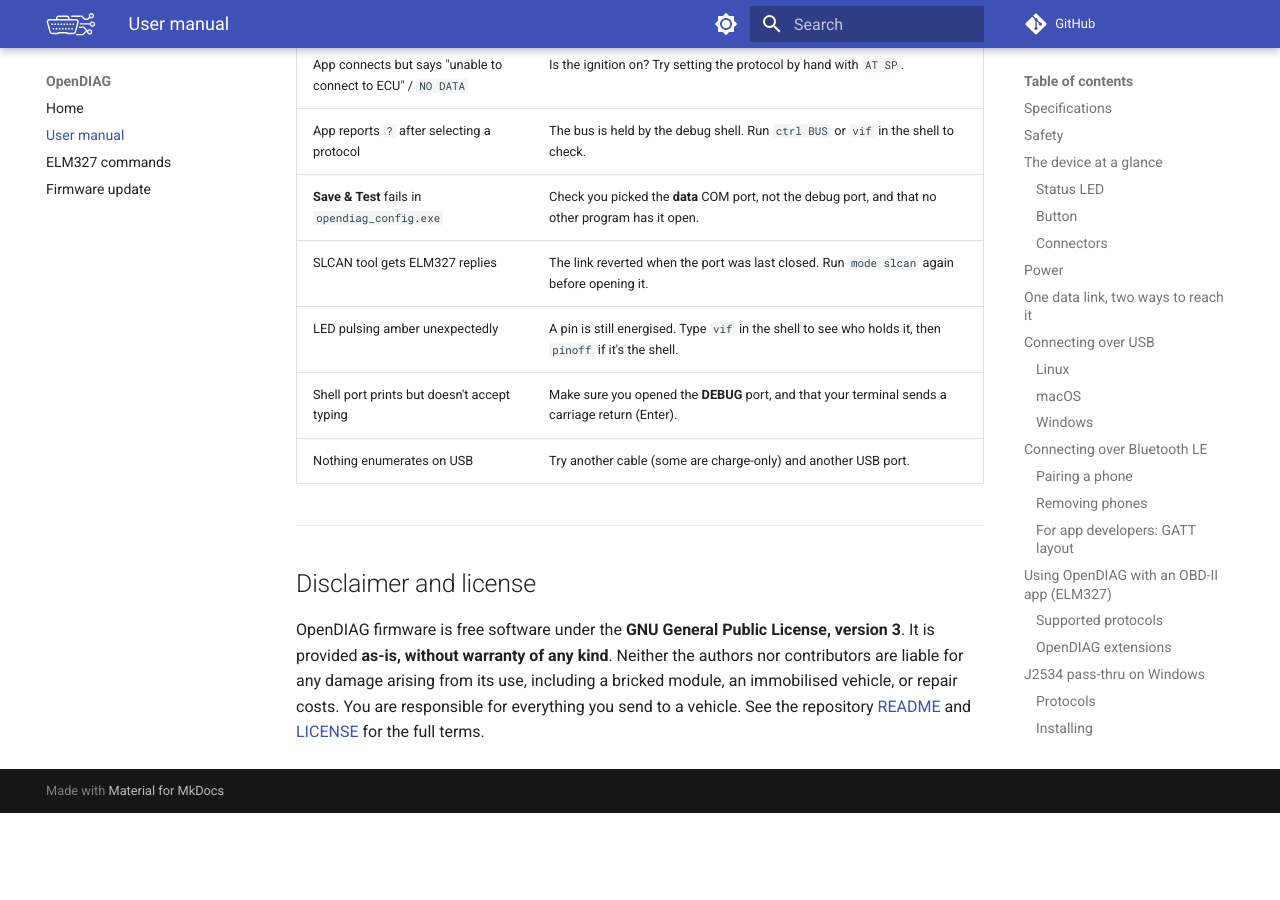
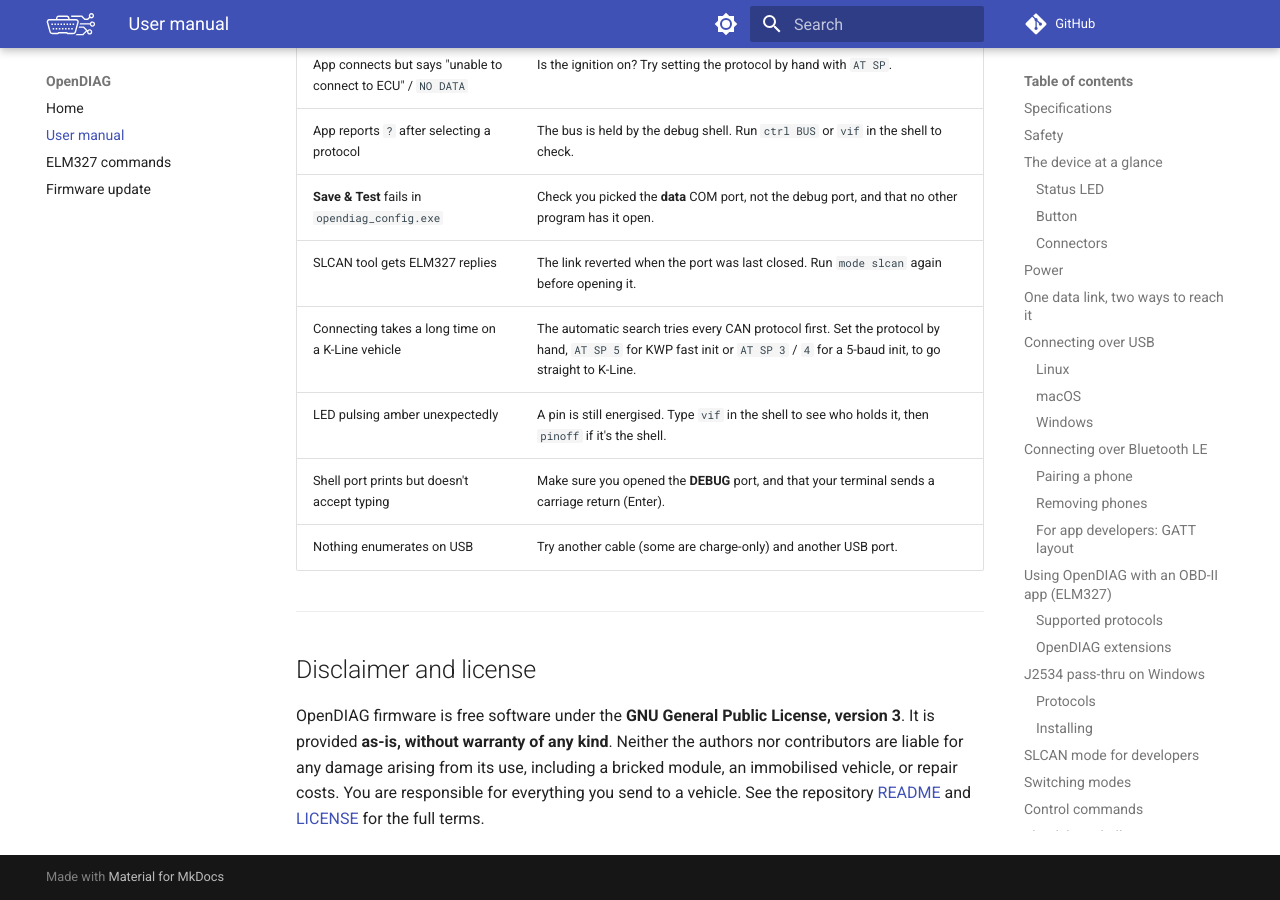
Before and after one commit to maximus64/opendiag-firmware, an MkDocs documentation site: the page built from docs/manual.md, in a window 1280 px wide and 900 px high, scrolled down 14774 px. Built offline with MkDocs 1.6.1 and Material for MkDocs 9.7.7, drawn with Linux system fonts in a browser that asks for light colours; comment, search, counter and statistics services are not loaded; before the commit the page ends 15587 px from its top, so only the background shows below that.

Commit message:
docs/manual.md: add a troubleshooting entry for slow K-Line connections

```diff
--- a/docs/manual.md
+++ b/docs/manual.md
@@ -515,6 +515,7 @@
 | App reports `?` after selecting a protocol | The bus is held by the debug shell. Run `ctrl BUS` or `vif` in the shell to check. |
 | **Save & Test** fails in `opendiag_config.exe` | Check you picked the **data** COM port, not the debug port, and that no other program has it open. |
 | SLCAN tool gets ELM327 replies | The link reverted when the port was last closed. Run `mode slcan` again before opening it. |
+| Connecting takes a long time on a K-Line vehicle | The automatic search tries every CAN protocol first. Set the protocol by hand, `AT SP 5` for KWP fast init or `AT SP 3` / `4` for a 5-baud init, to go straight to K-Line. |
 | LED pulsing amber unexpectedly | A pin is still energised. Type `vif` in the shell to see who holds it, then `pinoff` if it's the shell. |
 | Shell port prints but doesn't accept typing | Make sure you opened the **DEBUG** port, and that your terminal sends a carriage return (Enter). |
 | Nothing enumerates on USB | Try another cable (some are charge-only) and another USB port. |
```
